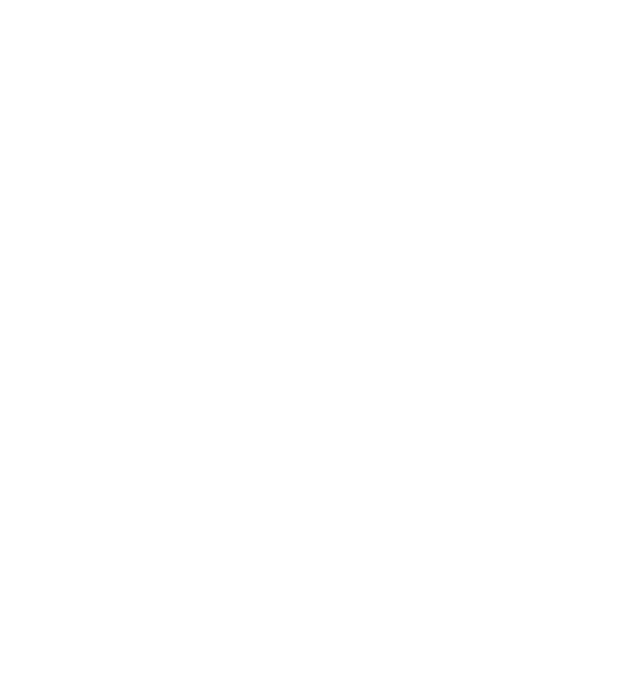
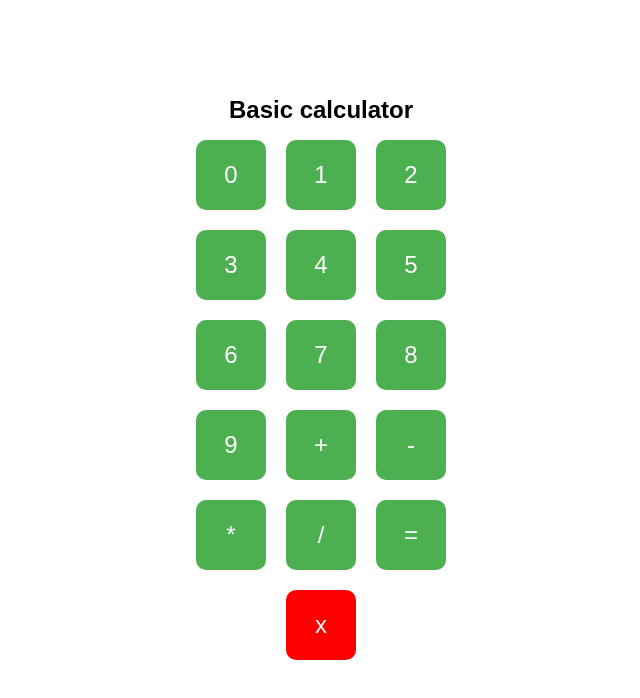
Before and after one commit to jameskiprop/Basic-calculator, a plain HTML site: page index.html in a window 1280 px wide. Shown: the whole page, without its empty margins (319-959 px from the left). Drawn offline with Linux system fonts and the light colour scheme.

Commit message:
finished styling up a basic calculator

```diff
--- a/index.html
+++ b/index.html
@@ -3,7 +3,31 @@
   <head>
     <meta charset="UTF-8" />
     <meta name="viewport" content="width=device-width, initial-scale=1.0" />
-    <title>Document</title>
+    <link rel="stylesheet" href="style.css" />
+    <title>Calculator</title>
   </head>
-  <body></body>
+  <body>
+    <h2 class="text">Basic calculator</h2>
+    <div class="container">
+      <div class="numbers">
+        <button>0</button>
+        <button>1</button>
+        <button>2</button>
+        <button>3</button>
+        <button>4</button>
+        <button>5</button>
+        <button>6</button>
+        <button>7</button>
+        <button>8</button>
+        <button>9</button>
+        <button class="add">+</button>
+        <button class="subtract">-</button>
+        <button class="multiply">*</button>
+        <button class="divide">/</button>
+        <button class="equal">=</button>
+        <button class="delete">x</button>
+      </div>
+    </div>
+    <script src="script.js"></script>
+  </body>
 </html>
--- a/style.css
+++ b/style.css
@@ -0,0 +1,43 @@
+body {
+  display: flex;
+  flex-direction: column;
+  justify-content: center;
+  align-items: center;
+  height: 100vh;
+  margin: 0;
+  background-color: white;
+  font-family: Arial, sans-serif;
+}
+.text {
+  text-align: center;
+  margin-bottom: 600px;
+}
+.container {
+  position: absolute;
+  display: flex;
+  justify-content: center;
+  align-items: center;
+}
+.numbers {
+  display: flex;
+  flex-wrap: wrap;
+  justify-content: center;
+  max-width: 300px;
+}
+
+button {
+  width: 70px;
+  height: 70px;
+  margin: 10px;
+  font-size: 24px;
+  background-color: #4caf50;
+  color: white;
+  border: none;
+  border-radius: 10px;
+  cursor: pointer;
+  transition: background-color 0.3s;
+}
+
+.delete {
+  background-color: red;
+}
```
